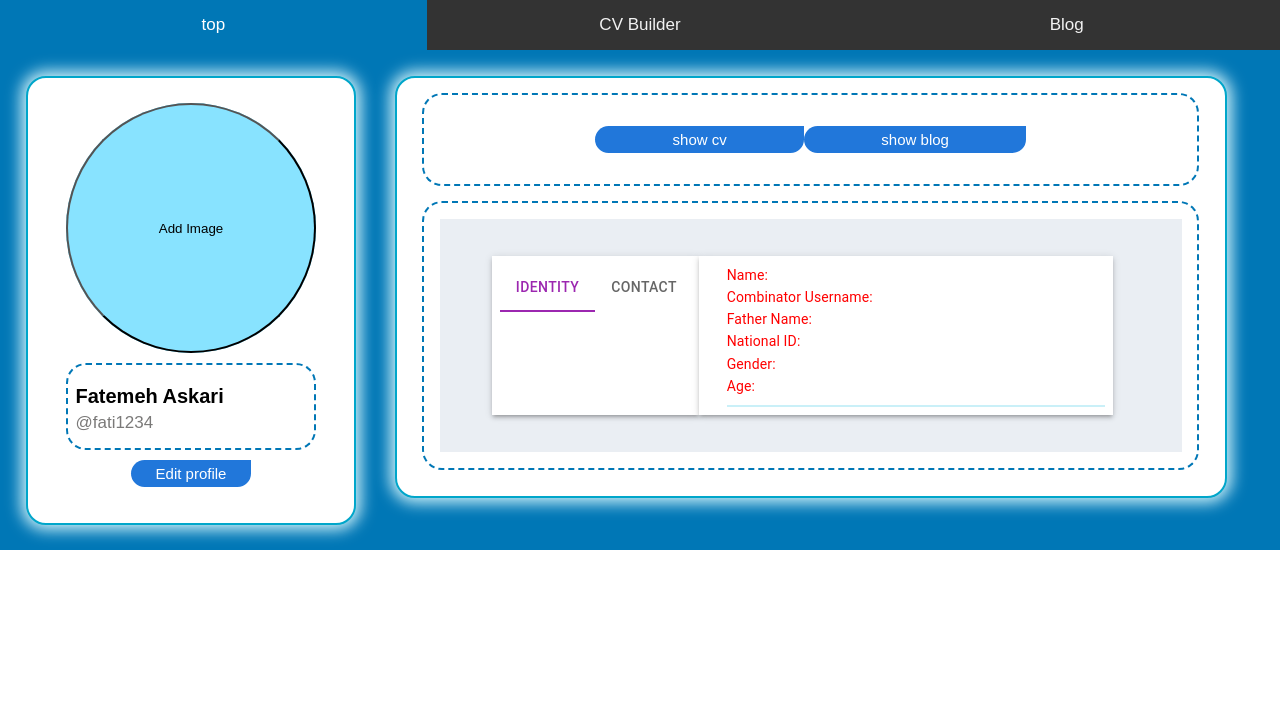
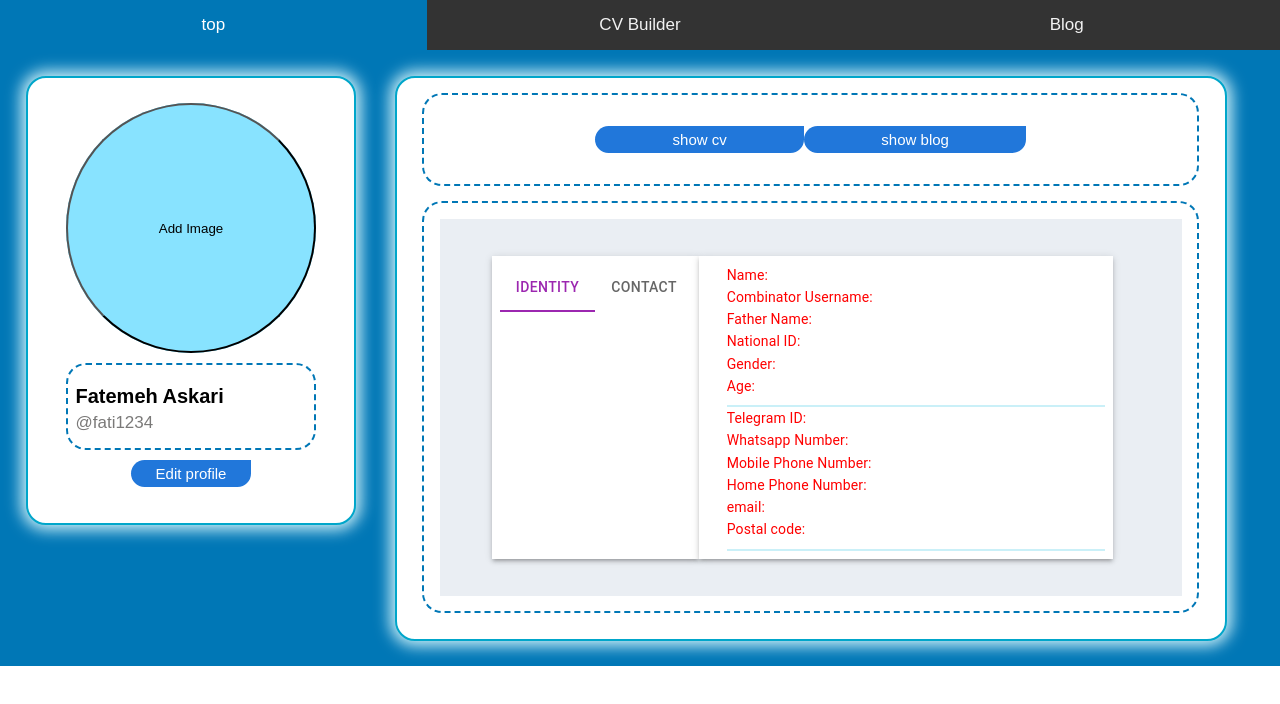
Before and after one commit to combinator4001/combinator-front, a React (Create React App) app: page /profileuser in a window 1280 px wide. Both pictures are taken after a click on the button "show cv". Shown: the top 704 px of the page. Built offline with nearby package versions, Linux system fonts and the light colour scheme.

Commit message:
CV upgraded

```diff
--- a/src/component/CV/CV.js
+++ b/src/component/CV/CV.js
@@ -57,6 +57,9 @@ const CV = ()=> {
     //gender
     const [genderinput,Setgenderinput]=useState('');
     const [gender,Setgender]=useState('');
+    //Telgram
+    const [TIDinput,SetTIDinput]=useState('');
+    const [TID,SetTID]=useState('');
     let errors = "";
     if(isSubmitting===true)
     {
@@ -91,6 +94,9 @@ const CV = ()=> {
     const handleGenderinput = (event)=>{
         Setgenderinput(event.target.value);
     }
+    const handleTIDinput = (event)=>{
+        SetTIDinput(event.target.value);
+    }
 
     const handleChange = (event, newValue) => {
         setValue(newValue);
@@ -122,6 +128,9 @@ const CV = ()=> {
        SetNID(NIDinput);
        Setage(ageinput);
        Setgender(genderinput);
+    }
+    const Addcontact=()=>{
+        SetTID(TIDinput);
     }
 
 
@@ -188,60 +197,51 @@ const CV = ()=> {
                             label="telgram ID"
                             variant="outlined"
                             style={{marginTop:"3%" , width:"70%"}}
-                            onChange={handlefnameChange}
-                            //value={fnameinput}
+                            onChange={handleTIDinput}
+                            value={TIDinput}
                         />
-                        <div className="check6">
-                            {/*errors.fnameinput && <p>{errors.fnameinput}!</p>*/}
-                        </div>
                         <TextField
                             id="outlined-helperText"
-                            label="Lastname"
+                            label="WhatsApp"
                             variant="outlined"
                             style={{marginTop:"3%" , width:"70%"}}
-                            onChange={handlelnameChange}
-                            value={lnameinput}
+                            //onChange={handlelnameChange}
+                            //value={lnameinput}
                         />
-                        <div className="check6">
-                            {errors.lnameinput && <p>{errors.lnameinput}!</p>}
-                        </div>
 
                         <TextField
                             id="outlined-helperText"
-                            label="Username"
+                            label="Mobile Phone"
                             variant="outlined"
                             style={{marginTop:"3%" , width:"70%"}}
-                            onChange={handleusernameChange}
-                            value={usernameinput}
+                            //onChange={handleusernameChange}
+                            //value={usernameinput}
                         />
-                        <div className="check6">
-                            {errors.usernameinput && <p>{errors.usernameinput}!</p>}
-                        </div>
 
                         <TextField
                             id="outlined-helperText"
-                            label="Email"
+                            label="Home Phone"
                             variant="outlined"
                             style={{marginTop:"3%" , width:"70%" }}
-                            onChange={handleemailChange}
-                            value={emailinput}
+                            //onChange={handlebioChange}
+                            //value={bioinput}
                         />
-                        <div className="check6">
-                            {errors.emailinput && <p>{errors.emailinput}!</p>}
-                        </div>
-
                         <TextField
                             id="outlined-helperText"
-                            label="Bio"
+                            label="Postal Code"
                             variant="outlined"
                             style={{marginTop:"3%" , width:"70%" }}
-                            onChange={handlebioChange}
-                            value={bioinput}
+                            //onChange={handlebioChange}
+                            //value={bioinput}
                         />
                         <div className="profileUser1_btnContainer">
                             <Button variant="contained" color="primary" disableElevation
                                     style={{marginTop:"20px",marginBottom:"20px" , width:"auto", borderRadius:"15px"  }} onClick={contactClose}>
                                 close
+                            </Button>
+                            <Button variant="contained" color="primary" disableElevation
+                                    style={{marginTop:"20px",marginBottom:"20px" , width:"auto", borderRadius:"15px"  }} onClick={Addcontact}>
+                                Add
                             </Button>
                         </div>
                     </form>
@@ -299,6 +299,20 @@ const CV = ()=> {
                                 <Typography className="info name7" style={{color:"red", marginBottom:"0.3%", marginTop:"0.25%" , fontSize:"14px" }} >{"Age:"}</Typography>
                                 <Typography className="" >{age}</Typography>
                             </div>
+                            <div className="info7_part1">
+                                <Typography className="info name7" style={{color:"red", marginBottom:"0.3%" , marginTop:"0.25%" , fontSize:"14px"}}>{"Telegram ID:"}</Typography>
+                                <Typography className="" >{TID}</Typography>
+                                <Typography className="info username7" style={{color:"red", marginBottom:"0.3%" , marginTop:"0.25%" , fontSize:"14px"}} >{"Whatsapp Number:"}</Typography>
+                                <Typography className="" >{username}</Typography>
+                                <Typography className="info name7" style={{color:"red", marginBottom:"0.3%", marginTop:"0.25%" , fontSize:"14px" }} >{"Mobile Phone Number:"}</Typography>
+                                <Typography className="" >{FatherName}</Typography>
+                                <Typography className="info name7" style={{color:"red", marginBottom:"0.3%", marginTop:"0.25%" , fontSize:"14px" }} >{"Home Phone Number:"}</Typography>
+                                <Typography className="" >{NID}</Typography>
+                                <Typography className="info name7" style={{color:"red", marginBottom:"0.3%", marginTop:"0.25%" , fontSize:"14px" }} >{"email:"}</Typography>
+                                <Typography className="" >{email}</Typography>
+                                <Typography className="info name7" style={{color:"red", marginBottom:"0.3%", marginTop:"0.25%" , fontSize:"14px" }} >{"Postal code:"}</Typography>
+                                <Typography className="" >{age}</Typography>
+                            </div>
 
                         </div>
                     </div>
--- a/src/component/Login/Login.js
+++ b/src/component/Login/Login.js
@@ -69,13 +69,14 @@ const Login =({history}) => {
                     console.log(response.email);
                     }
                     if(response.role==="COMPANY"){
+
                         history.push({
                             pathname: '/ProfileCompany',
                             name:response.name,
                             username:response.username,
                             email:response.email,
                             bio:response.bio,
-                            owners:response.owners[0]
+                            owners:response.owners.text()
                         });
                     }
                 }
--- a/src/component/profileCompany/ProfileCompany.js
+++ b/src/component/profileCompany/ProfileCompany.js
@@ -52,6 +52,7 @@ const ProfileCompany = props => {
     const [bio , Setbio]=useState(location.bio);
     //owner name
     const [Owner,SetOwner]=useState(location.owners);
+    //SetOwner(location.owners);
 
 
 
```
